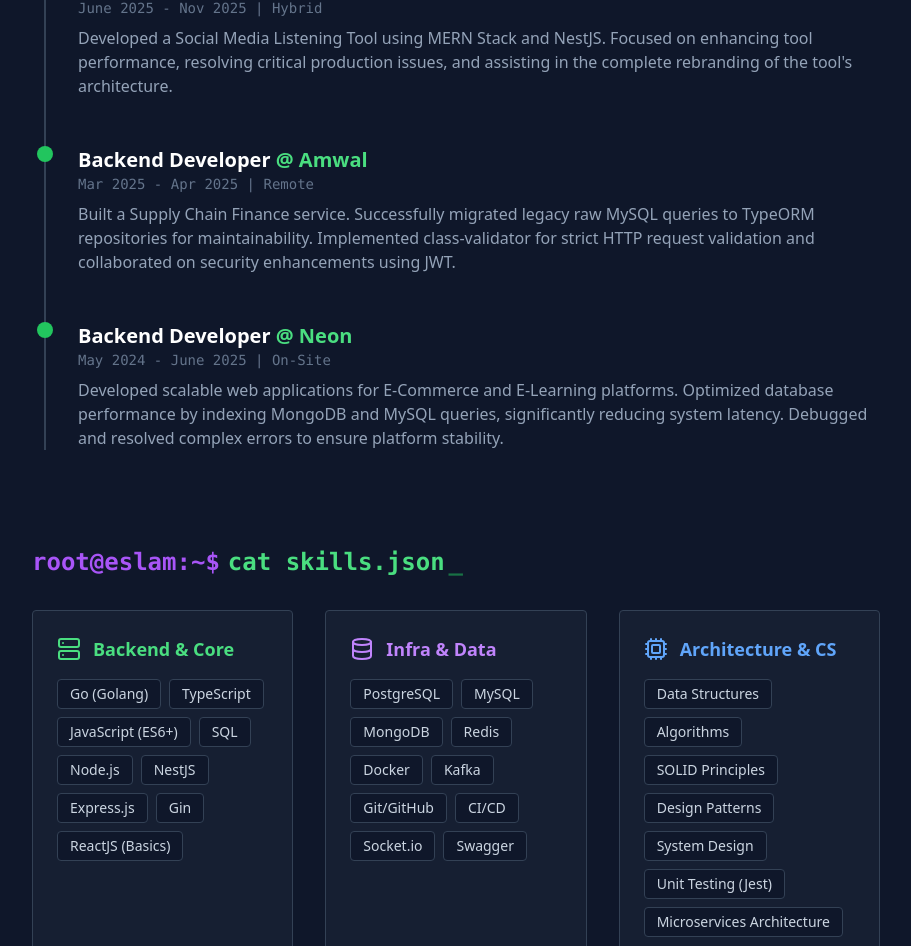
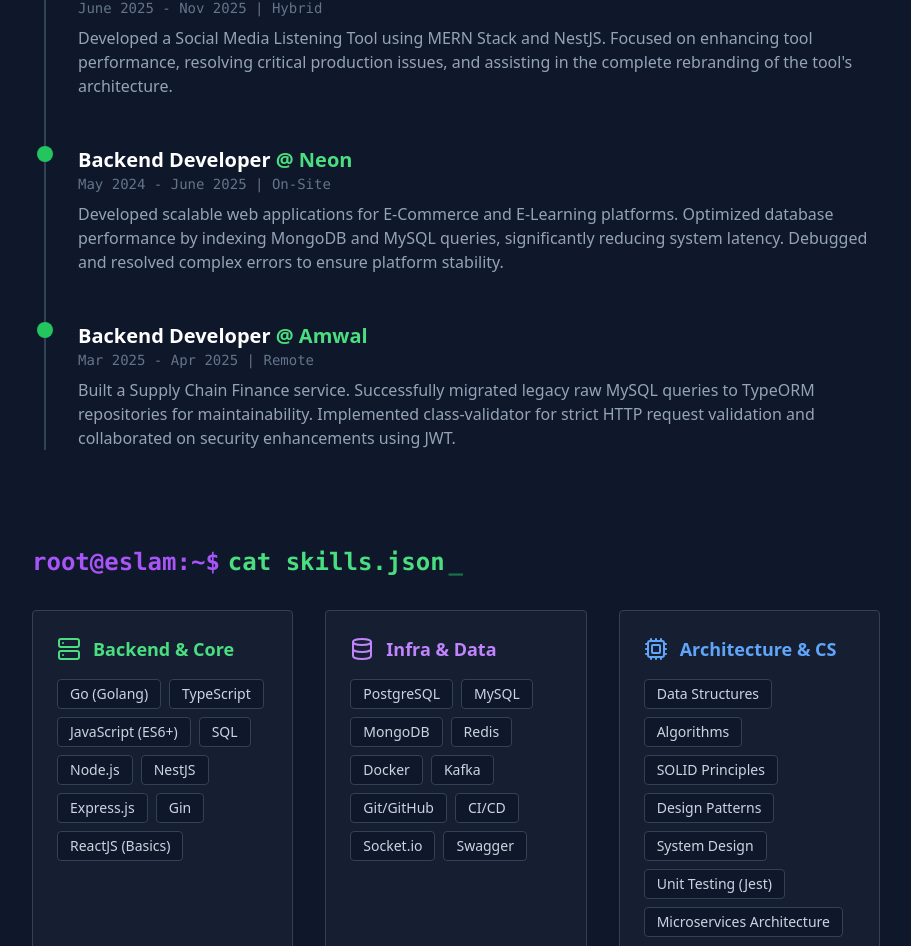
Before and after one commit to Eslam-Amin/Portfolio, a React (Create React App) app: page / in a window 1280 px wide. Shown: the part 793-1739 px from the top of the page, without its empty margins (184-1095 px from the left). Built offline with nearby package versions, Linux system fonts and the light colour scheme.

Commit message:
Re-organized work experience

```diff
--- a/src/data/portfolioData.js
+++ b/src/data/portfolioData.js
@@ -49,20 +49,20 @@
       "Developed a Social Media Listening Tool using MERN Stack and NestJS. Focused on enhancing tool performance, resolving critical production issues, and assisting in the complete rebranding of the tool's architecture."
   },
   {
+    company: "Neon",
+    role: "Backend Developer",
+    duration: "May 2024 - June 2025",
+    type: "On-Site",
+    description:
+      "Developed scalable web applications for E-Commerce and E-Learning platforms. Optimized database performance by indexing MongoDB and MySQL queries, significantly reducing system latency. Debugged and resolved complex errors to ensure platform stability."
+  },
+  {
     company: "Amwal",
     role: "Backend Developer",
     duration: "Mar 2025 - Apr 2025",
     type: "Remote",
     description:
       "Built a Supply Chain Finance service. Successfully migrated legacy raw MySQL queries to TypeORM repositories for maintainability. Implemented class-validator for strict HTTP request validation and collaborated on security enhancements using JWT."
-  },
-  {
-    company: "Neon",
-    role: "Backend Developer",
-    duration: "May 2024 - June 2025",
-    type: "On-Site",
-    description:
-      "Developed scalable web applications for E-Commerce and E-Learning platforms. Optimized database performance by indexing MongoDB and MySQL queries, significantly reducing system latency. Debugged and resolved complex errors to ensure platform stability."
   }
 ];
 
```
